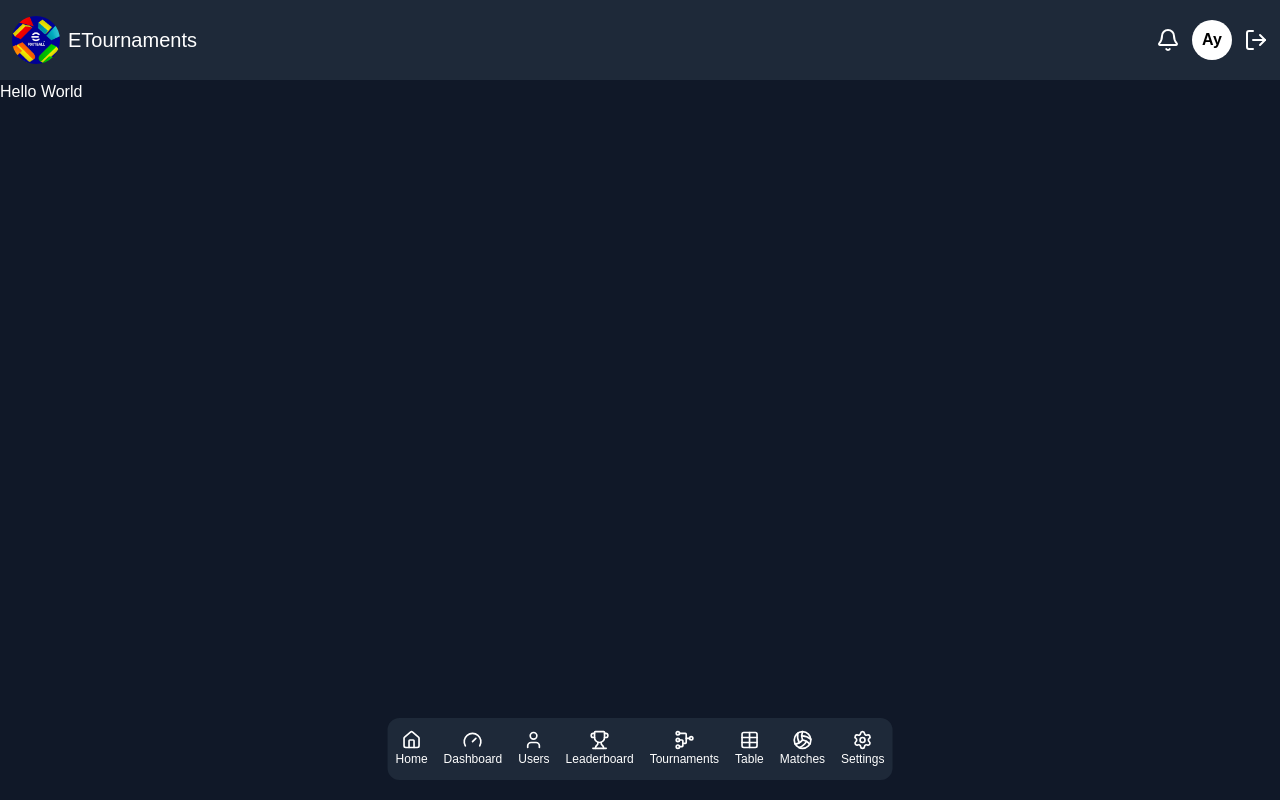
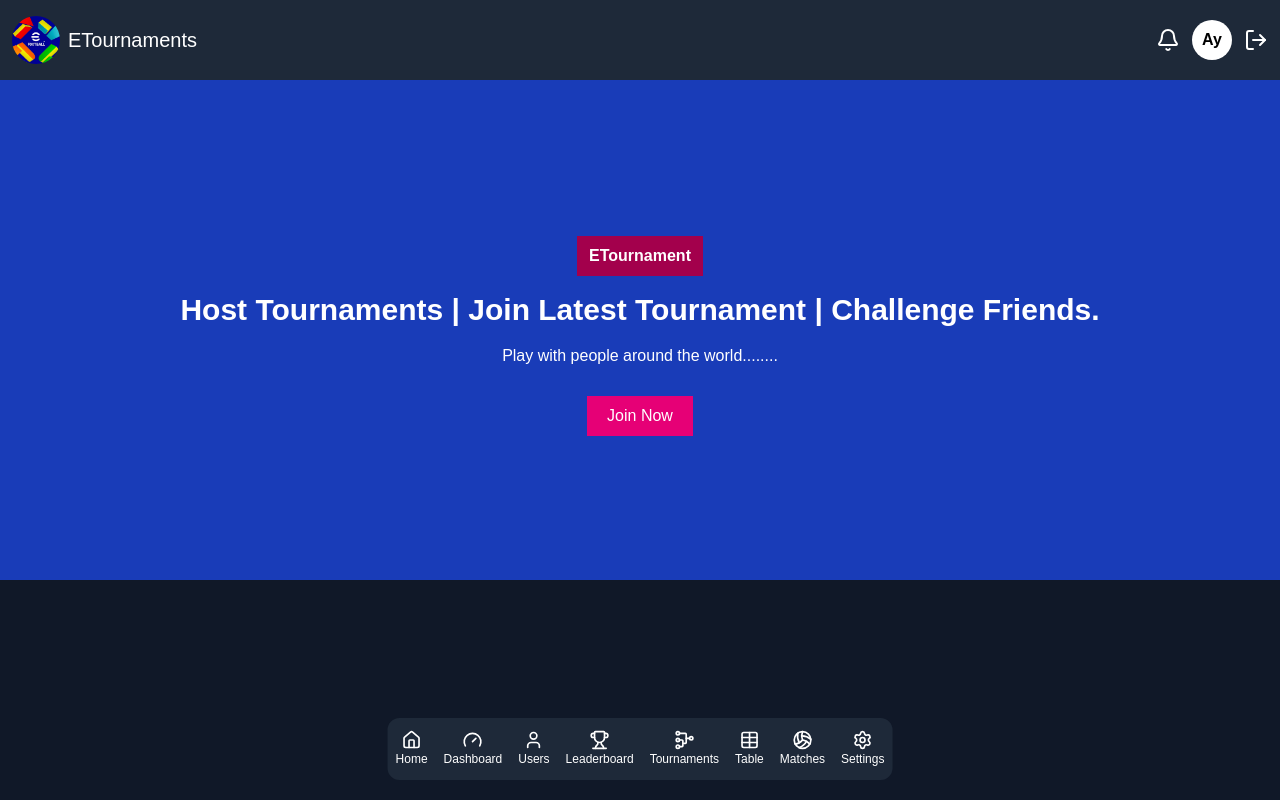
Before and after one commit to Ayomide-Philip/etournament, a Next.js app: page / in a window 1280 px wide. Built offline with nearby package versions, Linux system fonts and the light colour scheme.

Commit message:
updating import

```diff
--- a/app/dashboard/page.js
+++ b/app/dashboard/page.js
@@ -1,5 +1,5 @@
-import HomeOverview from "../componet/overview";
-import HomeSummary from "../componet/summary";
+import HomeOverview from "../../componet/overview";
+import HomeSummary from "../../componet/summary";
 
 export default function Home() {
   return (
--- a/app/layout.js
+++ b/app/layout.js
@@ -1,7 +1,7 @@
 import { Geist, Geist_Mono } from "next/font/google";
 import "./globals.css";
-import AdminPannel from "./componet/adminPannel";
-import DashboardLayout from "./componet/dashboardLayout";
+import AdminPannel from "../componet/adminPannel";
+import DashboardLayout from "../componet/dashboardLayout";
 const geistSans = Geist({
   variable: "--font-geist-sans",
   subsets: ["latin"],
--- a/app/page.js
+++ b/app/page.js
@@ -1,7 +1,25 @@
 export default function Page() {
   return (
     <>
-      <h1 className="text-white">Hello World</h1>
+      <div className="w-full h-[400px] md:h-[500px] bg-blue-800 flex justify-center items-center text-white flex-col gap-4">
+        <div className="flex flex-col gap-4 justify-center items-center  p-3 text-center selection:bg-pink-500">
+          <span className="bg-pink-800 px-3 py-2 font-extrabold">
+            ETournament
+          </span>
+          <h1 className="text-3xl capitalize font-semibold">
+            Host tournaments | Join Latest Tournament | Challenge Friends.
+          </h1>
+          <p className="font-light">
+            Play with people around the world........
+          </p>
+        </div>
+        <div className="flex">
+          <button className="bg-pink-600 px-5 py-2 cursor-pointer">
+            Join Now
+          </button>
+        </div>
+      </div>
+      <div></div>
     </>
   );
 }
```
Also changed, not shown: componet/adminPannel.js (renamed from app/componet/adminPannel.js), componet/dashboardLayout.js (renamed from app/componet/dashboardLayout.js), componet/dashboardLayout/desktopNavBar.js (renamed from app/componet/dashboardLayout/desktopNavBar.js), componet/dashboardLayout/mobiledesign.js (renamed from app/componet/dashboardLayout/mobiledesign.js), componet/dashboardLayout/navLink.js (renamed from app/componet/dashboardLayout/navLink.js), componet/dashboardLayout/topNavBar.js (renamed from app/componet/dashboardLayout/topNavBar.js), componet/imageViewer.js (renamed from app/componet/imageViewer.js), componet/overview.js (renamed from app/componet/overview.js), componet/summary.js (renamed from app/componet/summary.js).
